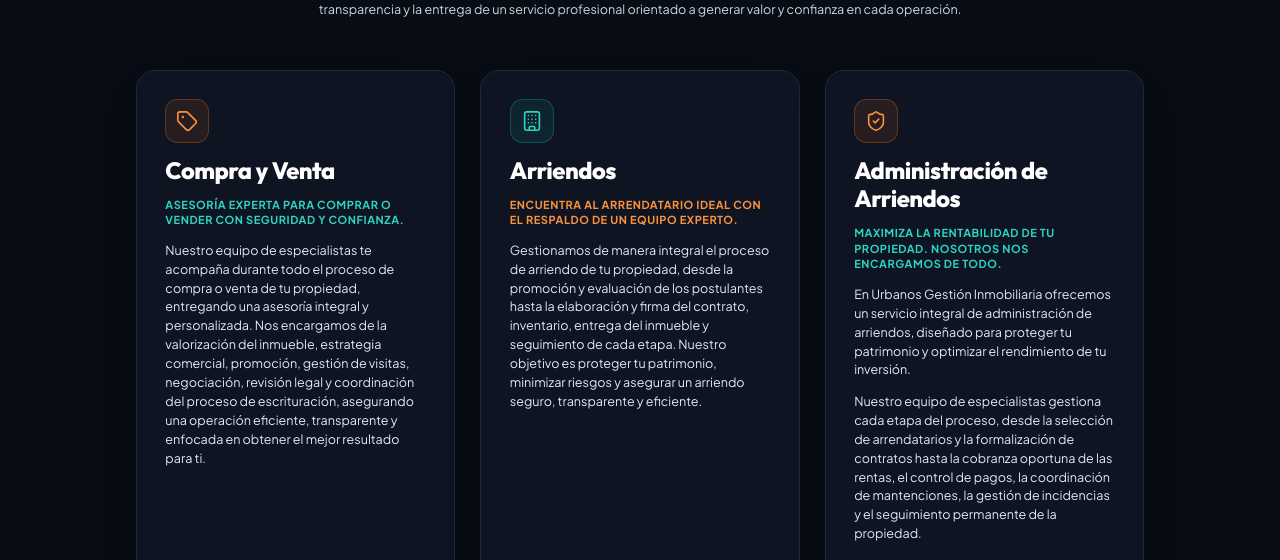
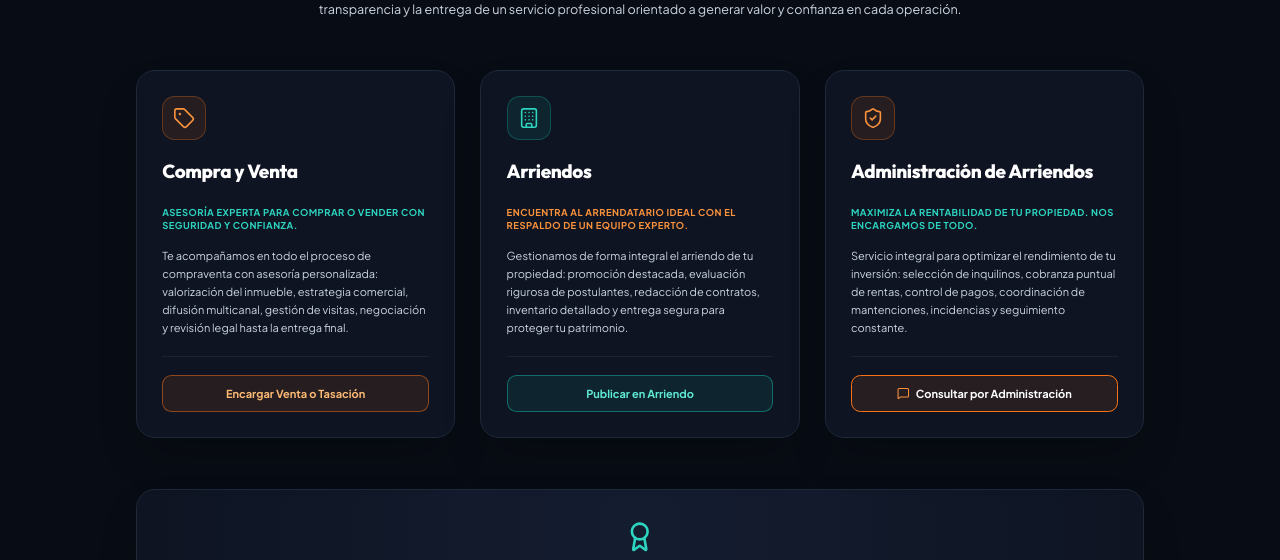
Before and after one commit to nowebcl/urbanos, a React (Vite) app: page /servicios in a window 1280 px wide. Shown: the part 240-800 px from the top of the page. Built offline with nearby package versions, Linux system fonts and the light colour scheme; no server answers.

Commit message:
Summarize service texts and equalize card heights and button alignment

```diff
--- a/src/pages/ServicesPage.jsx
+++ b/src/pages/ServicesPage.jsx
@@ -29,24 +29,24 @@ export default function ServicesPage() {
         </div>
 
         {/* 3 Core Services Detailed Cards */}
-        <div className="grid grid-cols-1 md:grid-cols-3 gap-8">
+        <div className="grid grid-cols-1 md:grid-cols-3 gap-8 items-stretch">
 
           {/* Service 1: Compra y Venta */}
-          <div className="bg-[#0e1422] p-8 sm:p-9 rounded-3xl border border-slate-800 space-y-6 hover:border-slate-600 transition-all flex flex-col justify-between shadow-2xl">
+          <div className="bg-[#0e1422] p-7 sm:p-8 rounded-3xl border border-slate-800 hover:border-slate-600 transition-all flex flex-col justify-between shadow-2xl h-full">
             <div className="space-y-4">
               <div className="w-14 h-14 rounded-2xl bg-orange-500/10 border border-orange-500/30 flex items-center justify-center text-orange-400">
                 <Tag className="w-7 h-7 stroke-[1.75]" />
               </div>
-              <h2 className="text-2xl sm:text-3xl font-extrabold text-white">Compra y Venta</h2>
-              <p className="text-xs sm:text-sm font-bold text-teal-400 uppercase tracking-wider leading-snug">
+              <h2 className="text-2xl font-extrabold text-white min-h-[3rem] flex items-center">Compra y Venta</h2>
+              <p className="text-xs font-bold text-teal-400 uppercase tracking-wider leading-snug min-h-[2.5rem] flex items-center">
                 Asesoría experta para comprar o vender con seguridad y confianza.
               </p>
-              <p className="text-sm sm:text-base text-slate-200 leading-relaxed font-normal">
-                Nuestro equipo de especialistas te acompaña durante todo el proceso de compra o venta de tu propiedad, entregando una asesoría integral y personalizada. Nos encargamos de la valorización del inmueble, estrategia comercial, promoción, gestión de visitas, negociación, revisión legal y coordinación del proceso de escrituración, asegurando una operación eficiente, transparente y enfocada en obtener el mejor resultado para ti.
+              <p className="text-sm text-slate-300 leading-relaxed font-normal">
+                Te acompañamos en todo el proceso de compraventa con asesoría personalizada: valorización del inmueble, estrategia comercial, difusión multicanal, gestión de visitas, negociación y revisión legal hasta la entrega final.
               </p>
             </div>
 
-            <div className="pt-4 border-t border-slate-800/80">
+            <div className="pt-6 border-t border-slate-800/80 mt-6">
               <button
                 onClick={() => { setActiveTab('captacion'); window.scrollTo({ top: 900, behavior: 'smooth' }); }}
                 className="w-full py-3 rounded-xl border border-orange-500/50 bg-orange-500/10 text-orange-300 hover:bg-orange-500/20 text-xs sm:text-sm font-bold transition-all"
@@ -57,21 +57,21 @@ export default function ServicesPage() {
           </div>
 
           {/* Service 2: Arriendos */}
-          <div className="bg-[#0e1422] p-8 sm:p-9 rounded-3xl border border-slate-800 space-y-6 hover:border-slate-600 transition-all flex flex-col justify-between shadow-2xl">
+          <div className="bg-[#0e1422] p-7 sm:p-8 rounded-3xl border border-slate-800 hover:border-slate-600 transition-all flex flex-col justify-between shadow-2xl h-full">
             <div className="space-y-4">
               <div className="w-14 h-14 rounded-2xl bg-teal-500/10 border border-teal-500/30 flex items-center justify-center text-teal-400">
                 <Building className="w-7 h-7 stroke-[1.75]" />
               </div>
-              <h2 className="text-2xl sm:text-3xl font-extrabold text-white">Arriendos</h2>
-              <p className="text-xs sm:text-sm font-bold text-orange-400 uppercase tracking-wider leading-snug">
+              <h2 className="text-2xl font-extrabold text-white min-h-[3rem] flex items-center">Arriendos</h2>
+              <p className="text-xs font-bold text-orange-400 uppercase tracking-wider leading-snug min-h-[2.5rem] flex items-center">
                 Encuentra al arrendatario ideal con el respaldo de un equipo experto.
               </p>
-              <p className="text-sm sm:text-base text-slate-200 leading-relaxed font-normal">
-                Gestionamos de manera integral el proceso de arriendo de tu propiedad, desde la promoción y evaluación de los postulantes hasta la elaboración y firma del contrato, inventario, entrega del inmueble y seguimiento de cada etapa. Nuestro objetivo es proteger tu patrimonio, minimizar riesgos y asegurar un arriendo seguro, transparente y eficiente.
+              <p className="text-sm text-slate-300 leading-relaxed font-normal">
+                Gestionamos de forma integral el arriendo de tu propiedad: promoción destacada, evaluación rigurosa de postulantes, redacción de contratos, inventario detallado y entrega segura para proteger tu patrimonio.
               </p>
             </div>
 
-            <div className="pt-4 border-t border-slate-800/80">
+            <div className="pt-6 border-t border-slate-800/80 mt-6">
               <button
                 onClick={() => { setActiveTab('captacion'); window.scrollTo({ top: 900, behavior: 'smooth' }); }}
                 className="w-full py-3 rounded-xl border border-teal-500/50 bg-teal-500/10 text-teal-300 hover:bg-teal-500/20 text-xs sm:text-sm font-bold transition-all"
@@ -82,24 +82,21 @@ export default function ServicesPage() {
           </div>
 
           {/* Service 3: Administración de Arriendos */}
-          <div className="bg-[#0e1422] p-8 sm:p-9 rounded-3xl border border-slate-800 space-y-6 hover:border-slate-600 transition-all flex flex-col justify-between shadow-2xl">
+          <div className="bg-[#0e1422] p-7 sm:p-8 rounded-3xl border border-slate-800 hover:border-slate-600 transition-all flex flex-col justify-between shadow-2xl h-full">
             <div className="space-y-4">
               <div className="w-14 h-14 rounded-2xl bg-orange-500/10 border border-orange-500/30 flex items-center justify-center text-orange-400">
                 <ShieldCheck className="w-7 h-7 stroke-[1.75]" />
               </div>
-              <h2 className="text-2xl sm:text-3xl font-extrabold text-white">Administración de Arriendos</h2>
-              <p className="text-xs sm:text-sm font-bold text-teal-400 uppercase tracking-wider leading-snug">
-                Maximiza la rentabilidad de tu propiedad. Nosotros nos encargamos de todo.
+              <h2 className="text-2xl font-extrabold text-white min-h-[3rem] flex items-center">Administración de Arriendos</h2>
+              <p className="text-xs font-bold text-teal-400 uppercase tracking-wider leading-snug min-h-[2.5rem] flex items-center">
+                Maximiza la rentabilidad de tu propiedad. Nos encargamos de todo.
               </p>
-              <p className="text-sm sm:text-base text-slate-200 leading-relaxed font-normal">
-                En Urbanos Gestión Inmobiliaria ofrecemos un servicio integral de administración de arriendos, diseñado para proteger tu patrimonio y optimizar el rendimiento de tu inversión.
-              </p>
-              <p className="text-sm sm:text-base text-slate-200 leading-relaxed font-normal">
-                Nuestro equipo de especialistas gestiona cada etapa del proceso, desde la selección de arrendatarios y la formalización de contratos hasta la cobranza oportuna de las rentas, el control de pagos, la coordinación de mantenciones, la gestión de incidencias y el seguimiento permanente de la propiedad.
+              <p className="text-sm text-slate-300 leading-relaxed font-normal">
+                Servicio integral para optimizar el rendimiento de tu inversión: selección de inquilinos, cobranza puntual de rentas, control de pagos, coordinación de mantenciones, incidencias y seguimiento constante.
               </p>
             </div>
 
-            <div className="pt-4 border-t border-slate-800/80">
+            <div className="pt-6 border-t border-slate-800/80 mt-6">
               <a
                 href="https://wa.me/56995930321?text=Hola,%20quisiera%20solicitar%20información%20sobre%20la%20Administración%20de%20Arriendos%20de%20mi%20propiedad"
                 target="_blank"
```
